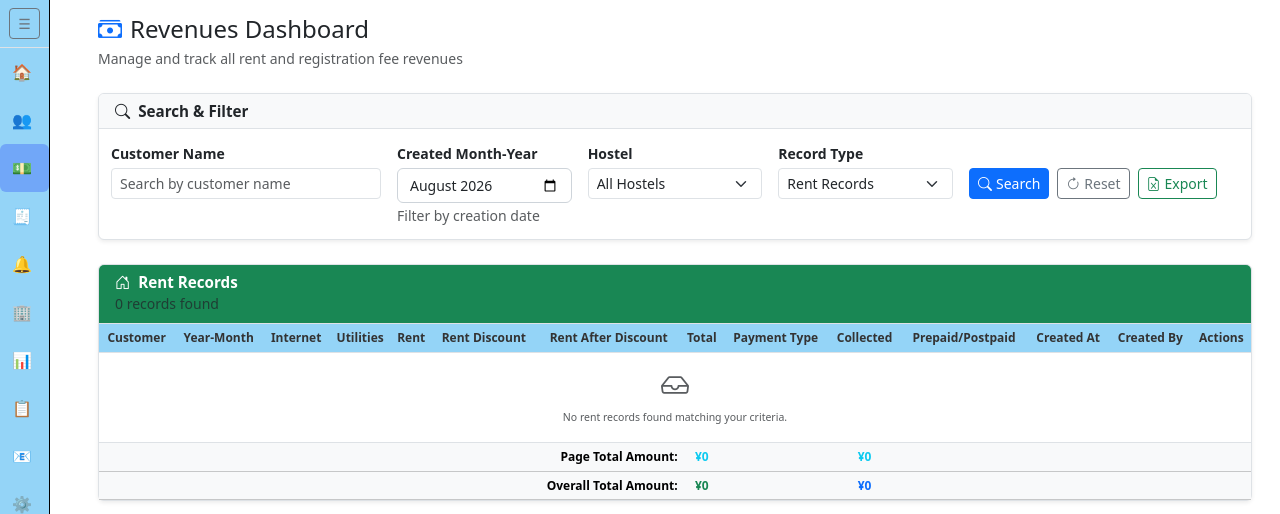
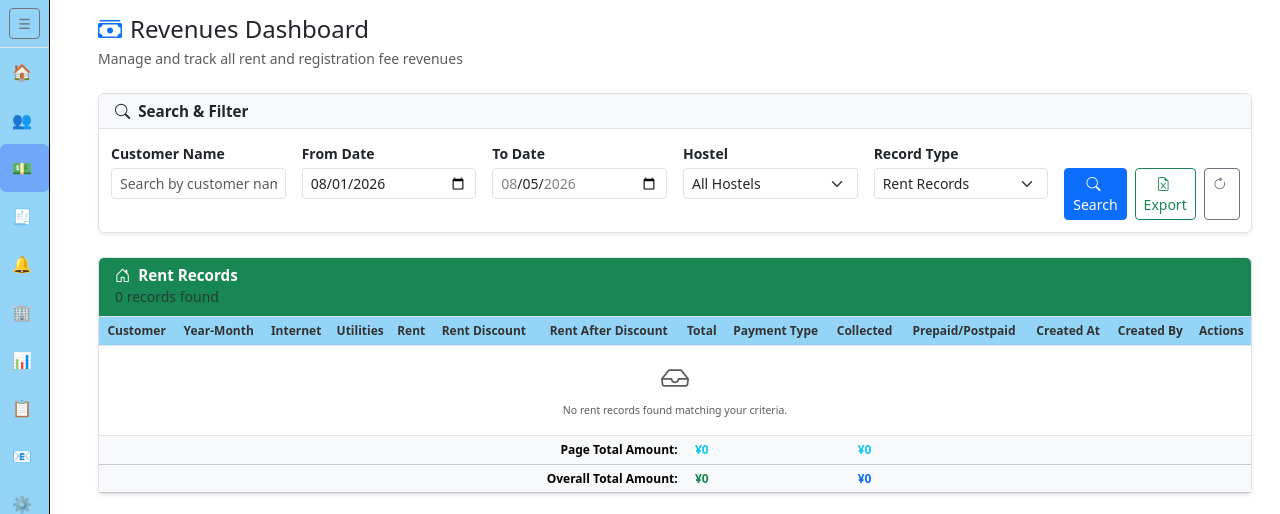
Before and after one commit to jadhikari/docker-fistail-home, a Django app: page /finance/revenues/ in a window 1280 px wide. Shown: the part 67-581 px from the top of the page. Run offline with Django 5.2, Linux system fonts and the light colour scheme; the visitor is signed in with stand-in values (Sample User, id 1); data that the repository does not hold is empty.

Commit message:
remoive the year and month search option and add year-month-date from this date to that date search option

```diff
--- a/backend/finance/templates/finance/revenues_dashboard.html
+++ b/backend/finance/templates/finance/revenues_dashboard.html
@@ -36,18 +36,35 @@
         <div class="card-body">
             <form method="get" class="row g-3">
                 <!-- Search by name -->
-                <div class="col-md-3">
+                <div class="col-md-2">
                     <label for="name" class="form-label fw-semibold small">Customer Name</label>
                     <input type="text" id="name" name="name" class="form-control form-control-sm"
                         placeholder="Search by customer name" value="{{ name|default:'' }}">
                 </div>
 
-                <!-- Month-Year picker -->
+                <!-- Month-Year-Date picker -->
                 <div class="col-md-2">
-                    <label for="month_picker" class="form-label fw-semibold small">Created Month-Year</label>
-                    <input type="month" id="month_picker" class="form-control form-control-sm"
-                        value="{{ selected_year }}-{{ selected_month|stringformat:'02d' }}">
-                    <small class="text-muted">Filter by creation date</small>
+                    <label for="from_date" class="form-label fw-semibold small">
+                        From Date
+                    </label>
+                    <input
+                        type="date"
+                        id="from_date"
+                        name="from_date"
+                        class="form-control form-control-sm"
+                        value="{{ from_date|default:'' }}">
+                </div>
+
+                <div class="col-md-2">
+                    <label for="to_date" class="form-label fw-semibold small">
+                        To Date
+                    </label>
+                    <input
+                        type="date"
+                        id="to_date"
+                        name="to_date"
+                        class="form-control form-control-sm"
+                        value="{{ to_date|default:'' }}">
                 </div>
 
 
@@ -71,23 +88,19 @@
                     </select>
                 </div>
 
-                <!-- Hidden inputs -->
-                <input type="hidden" name="year" id="year_input" value="{{ selected_year }}">
-                <input type="hidden" name="month" id="month_input" value="{{ selected_month }}">
-
                 <!-- Action buttons -->
-                <div class="col-md-3">
+                <div class="col-md-2">
                     <label class="form-label fw-semibold small">&nbsp;</label>
                     <div class="d-flex gap-2">
                         <button type="submit" class="btn btn-primary btn-sm">
                             <i class="bi bi-search me-1"></i>Search
                         </button>
-                        <a href="{% url 'finance:revenues' %}" class="btn btn-outline-secondary btn-sm">
-                            <i class="bi bi-arrow-clockwise me-1"></i>Reset
-                        </a>
                         <button type="submit" name="download" value="excel" class="btn btn-outline-success btn-sm">
                             <i class="bi bi-file-earmark-excel me-1"></i>Export
                         </button>
+                        <a href="{% url 'finance:revenues' %}" class="btn btn-outline-secondary btn-sm">
+                            <i class="bi bi-arrow-clockwise me-1"></i>
+                        </a>
                     </div>
                 </div>
             </form>
@@ -331,10 +344,10 @@
                         <ul class="pagination pagination-sm mb-0">
                             {% if rent_revenues.has_previous %}
                                 <li class="page-item">
-                                    <a class="page-link" href="?{% if name %}name={{ name }}&{% endif %}{% if selected_year %}year={{ selected_year }}&{% endif %}{% if selected_month %}month={{ selected_month }}&{% endif %}{% if selected_hostel %}hostel={{ selected_hostel }}&{% endif %}record_type={{ selected_record_type }}&rent_page=1" title="First page">«</a>
+                                    <a class="page-link" href="?{% if name %}name={{ name }}&{% endif %}{% if from_date %}from_date={{ from_date }}&{% endif %}{% if to_date %}to_date={{ to_date }}&{% endif %}{% if selected_hostel %}hostel={{ selected_hostel }}&{% endif %}record_type={{ selected_record_type }}&rent_page=1" title="First page">«</a>
                                 </li>
                                 <li class="page-item">
-                                    <a class="page-link" href="?{% if name %}name={{ name }}&{% endif %}{% if selected_year %}year={{ selected_year }}&{% endif %}{% if selected_month %}month={{ selected_month }}&{% endif %}{% if selected_hostel %}hostel={{ selected_hostel }}&{% endif %}record_type={{ selected_record_type }}&rent_page={{ rent_revenues.previous_page_number }}">Previous</a>
+                                    <a class="page-link" href="?{% if name %}name={{ name }}&{% endif %}{% if from_date %}from_date={{ from_date }}&{% endif %}{% if to_date %}to_date={{ to_date }}&{% endif %}{% if selected_hostel %}hostel={{ selected_hostel }}&{% endif %}record_type={{ selected_record_type }}&rent_page={{ rent_revenues.previous_page_number }}">Previous</a>
                                 </li>
                             {% endif %}
 
@@ -345,11 +358,11 @@
                                     </li>
                                 {% elif num == 1 or num == rent_revenues.paginator.num_pages %}
                                     <li class="page-item">
-                                        <a class="page-link" href="?{% if name %}name={{ name }}&{% endif %}{% if selected_year %}year={{ selected_year }}&{% endif %}{% if selected_month %}month={{ selected_month }}&{% endif %}{% if selected_hostel %}hostel={{ selected_hostel }}&{% endif %}record_type={{ selected_record_type }}&rent_page={{ num }}">{{ num }}</a>
+                                        <a class="page-link" href="?{% if name %}name={{ name }}&{% endif %}{% if from_date %}from_date={{ from_date }}&{% endif %}{% if to_date %}to_date={{ to_date }}&{% endif %}{% if selected_hostel %}hostel={{ selected_hostel }}&{% endif %}record_type={{ selected_record_type }}&rent_page={{ num }}">{{ num }}</a>
                                     </li>
                                 {% elif num >= rent_revenues.number|add:'-2' and num <= rent_revenues.number|add:'2' %}
                                     <li class="page-item">
-                                        <a class="page-link" href="?{% if name %}name={{ name }}&{% endif %}{% if selected_year %}year={{ selected_year }}&{% endif %}{% if selected_month %}month={{ selected_month }}&{% endif %}{% if selected_hostel %}hostel={{ selected_hostel }}&{% endif %}record_type={{ selected_record_type }}&rent_page={{ num }}">{{ num }}</a>
+                                        <a class="page-link" href="?{% if name %}name={{ name }}&{% endif %}{% if from_date %}from_date={{ from_date }}&{% endif %}{% if to_date %}to_date={{ to_date }}&{% endif %}{% if selected_hostel %}hostel={{ selected_hostel }}&{% endif %}record_type={{ selected_record_type }}&rent_page={{ num }}">{{ num }}</a>
                                     </li>
                                 {% elif num == rent_revenues.number|add:'-3' or num == rent_revenues.number|add:'3' %}
                                     <li class="page-item disabled">
@@ -360,10 +373,10 @@
 
                             {% if rent_revenues.has_next %}
                                 <li class="page-item">
-                                    <a class="page-link" href="?{% if name %}name={{ name }}&{% endif %}{% if selected_year %}year={{ selected_year }}&{% endif %}{% if selected_month %}month={{ selected_month }}&{% endif %}{% if selected_hostel %}hostel={{ selected_hostel }}&{% endif %}record_type={{ selected_record_type }}&rent_page={{ rent_revenues.next_page_number }}">Next</a>
+                                    <a class="page-link" href="?{% if name %}name={{ name }}&{% endif %}{% if from_date %}from_date={{ from_date }}&{% endif %}{% if to_date %}to_date={{ to_date }}&{% endif %}{% if selected_hostel %}hostel={{ selected_hostel }}&{% endif %}record_type={{ selected_record_type }}&rent_page={{ rent_revenues.next_page_number }}">Next</a>
                                 </li>
                                 <li class="page-item">
-                                    <a class="page-link" href="?{% if name %}name={{ name }}&{% endif %}{% if selected_year %}year={{ selected_year }}&{% endif %}{% if selected_month %}month={{ selected_month }}&{% endif %}{% if selected_hostel %}hostel={{ selected_hostel }}&{% endif %}record_type={{ selected_record_type }}&rent_page={{ rent_revenues.paginator.num_pages }}" title="Last page">»</a>
+                                    <a class="page-link" href="?{% if name %}name={{ name }}&{% endif %}{% if from_date %}from_date={{ from_date }}&{% endif %}{% if to_date %}to_date={{ to_date }}&{% endif %}{% if selected_hostel %}hostel={{ selected_hostel }}&{% endif %}record_type={{ selected_record_type }}&rent_page={{ rent_revenues.paginator.num_pages }}" title="Last page">»</a>
                                 </li>
                             {% endif %}
                         </ul>
@@ -386,22 +399,55 @@
     }, 5000);
 
     // Month picker logic
-    document.addEventListener('DOMContentLoaded', () => {
-        const monthPicker = document.getElementById('month_picker');
-        const yearInput = document.getElementById('year_input');
-        const monthInput = document.getElementById('month_input');
+    document.addEventListener("DOMContentLoaded", function () {
 
-        if (monthPicker.value) {
-            const [year, month] = monthPicker.value.split('-');
-            yearInput.value = year;
-            monthInput.value = parseInt(month);
+        const fromDate = document.getElementById("from_date");
+        const toDate = document.getElementById("to_date");
+
+        function formatDate(date) {
+            const year = date.getFullYear();
+            const month = String(date.getMonth() + 1).padStart(2, "0");
+            const day = String(date.getDate()).padStart(2, "0");
+            return `${year}-${month}-${day}`;
         }
 
-        monthPicker.addEventListener('change', () => {
-            const [year, month] = monthPicker.value.split('-');
-            yearInput.value = year;
-            monthInput.value = parseInt(month);
-        });
+        const today = new Date();
+        const todayStr = formatDate(today);
+
+        // First day of current month
+        const firstDay = new Date(today.getFullYear(), today.getMonth(), 1);
+        const firstDayStr = formatDate(firstDay);
+
+        // Keep searched values; otherwise use defaults
+        if (!fromDate.value) {
+            fromDate.value = firstDayStr;
+        }
+
+        if (!toDate.value) {
+            toDate.value = todayStr;
+        }
+
+        function updateValidation() {
+            // Prevent future dates
+            fromDate.max = todayStr;
+            toDate.max = todayStr;
+
+            // Date range validation
+            toDate.min = fromDate.value;
+            fromDate.max = toDate.value || todayStr;
+
+            // Auto-correct invalid range
+            if (fromDate.value > toDate.value) {
+                toDate.value = fromDate.value;
+            }
+        }
+
+        updateValidation();
+
+        fromDate.addEventListener("change", updateValidation);
+        toDate.addEventListener("change", updateValidation);
+
     });
+
 </script>
 {% endblock %}
--- a/backend/finance/views.py
+++ b/backend/finance/views.py
@@ -133,14 +133,12 @@ def export_revenues_to_excel(queryset, record_type='rent'):
 @login_required(login_url='/accounts/login/')
 def revenues(request):
     name = request.GET.get('name')
-    year = request.GET.get('year')
-    month = request.GET.get('month')
+    from_date = request.GET.get("from_date")
+    to_date = request.GET.get("to_date")
     hostel = request.GET.get('hostel')
     record_type = request.GET.get('record_type', 'rent')  # Default to 'rent'
 
     today = timezone.now()
-    default_year = today.year
-    default_month = today.month
 
     query = Q()
 
@@ -151,19 +149,21 @@ def revenues(request):
         query &= Q(customer__bed_assignment__unit__hostel__name__icontains=hostel)
 
     # Default filter by creation date instead of revenue year/month
-    try:
-        selected_year = int(year)
-    except (ValueError, TypeError):
-        selected_year = default_year
+    if from_date:
+        from_date = datetime.strptime(from_date, "%Y-%m-%d").date()
+    else:
+        from_date = today.replace(day=1)
 
-    try:
-        selected_month = int(month)
-    except (ValueError, TypeError):
-        selected_month = default_month
+    # Default = today
+    if to_date:
+        to_date = datetime.strptime(to_date, "%Y-%m-%d").date()
+    else:
+        to_date = today
 
-    # Filter by creation date instead of revenue date
-    query &= Q(created_at__year=selected_year, created_at__month=selected_month)
-
+    query &= Q(
+        created_at__date__gte=from_date,
+        created_at__date__lte=to_date
+)
     # Filter by record type (rent or registration)
     if record_type == 'registration':
         query &= Q(title='registration_fee')
@@ -222,7 +222,7 @@ def revenues(request):
         else:
             messages.warning(request, "No data available to export.")
 
-    if request.GET and not any([name, year, month, hostel]):
+    if request.GET and not any([name, from_date, to_date, hostel]):
         messages.warning(request, "No filter parameters provided.")
 
     year_choices = HostelRevenue.objects.values_list('year', flat=True).distinct().order_by('-year')
@@ -241,8 +241,8 @@ def revenues(request):
         'rent_page_total_amount': rent_page_total_amount,
         'rent_page_collection_total': rent_page_collection_total,
         'name': name,
-        'selected_year': selected_year,
-        'selected_month': selected_month,
+        'from_date': from_date.strftime("%Y-%m-%d"),
+        'to_date': to_date.strftime("%Y-%m-%d"),
         'selected_hostel': hostel,
         'selected_record_type': record_type,
         'year_choices': year_choices,
```
